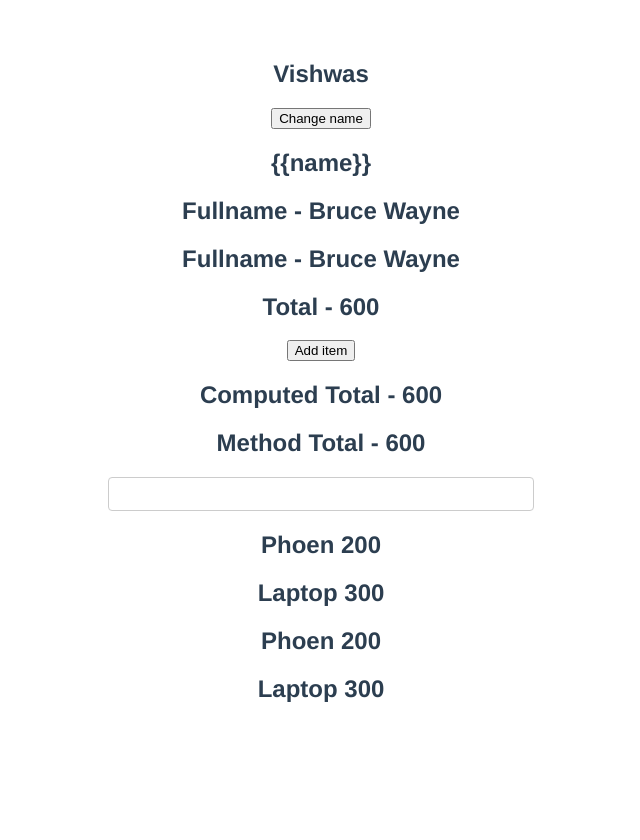
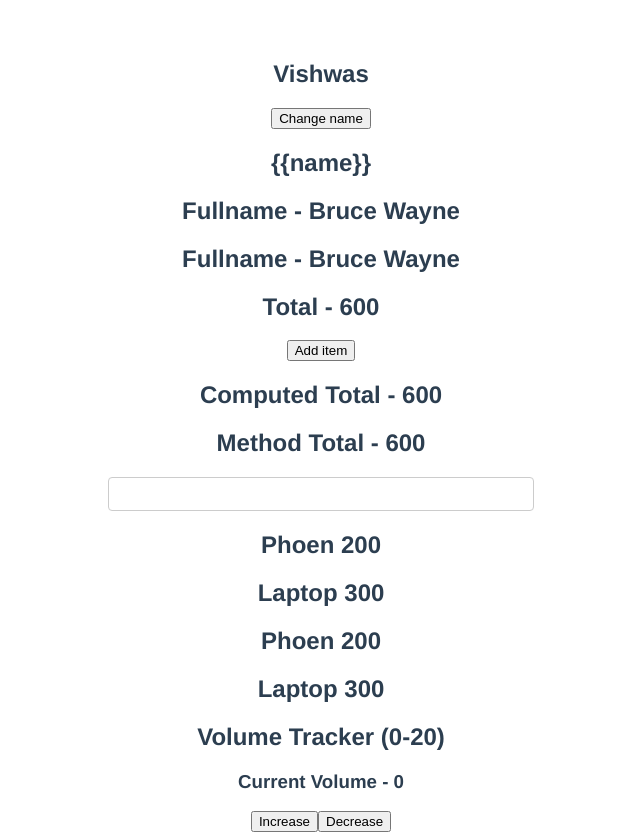
Before and after one commit to GORiDELiA/mySite, a Vue app: page / in a window 1280 px wide. Shown: the whole page, without its empty margins (319-959 px from the left). Before the commit the page ends 800 px from the top, so only its background shows below. Built offline with nearby package versions, Linux system fonts and the light colour scheme.

Commit message:
codevolution 26-27

```diff
--- a/src/App.vue
+++ b/src/App.vue
@@ -197,6 +197,13 @@
   <h2 v-for="item in expensiveItems" :key="item.id">
     {{ item.title }} {{ item.price }}
   </h2>
+
+  <h2>Volume Tracker (0-20)</h2>
+  <h3>Current Volume - {{ volume }}</h3>
+  <div>
+    <button @click="volume += 2" >Increase</button>
+    <button @click="volume -= 2" >Decrease</button>
+  </div>
 </template>
 
 <script>
@@ -296,6 +303,8 @@
         },
       ],
       country: '',
+      volume: 0,
+
     }
   },
   methods: {
@@ -336,7 +345,14 @@
     expensiveItems() {
       return this.items.filter( item => item.price > 100)
     },
-  }
+  },
+  watch: {
+    volume(newValue, oldValue) {
+      if(newValue > oldValue && newValue === 16) {
+        alert('Listening to a high volume for a long time may damage your hearing')
+      }
+    },
+  },
 }
 </script>
 
```
